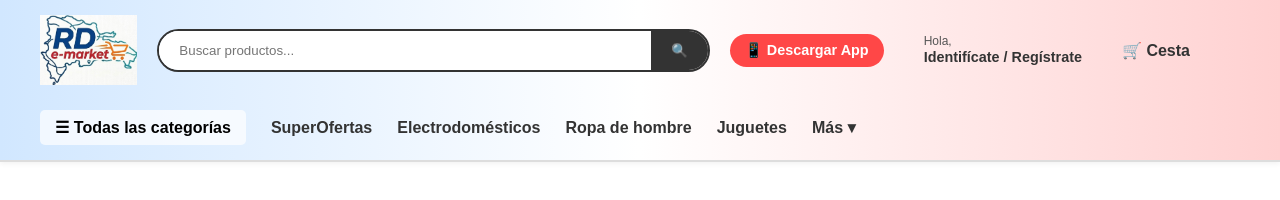
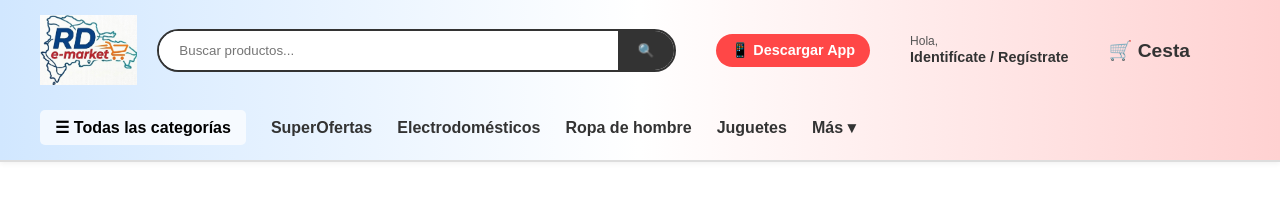
Before and after one commit to Glennyarp/rdmarket-backend, a website: page public/index.html in a window 1280 px wide. Drawn offline with Linux system fonts and the light colour scheme.

Commit message:
Ajustar buscador ancho y carrito grande

```diff
--- a/public/style.css
+++ b/public/style.css
@@ -23,25 +23,26 @@ body { margin: 0; font-family: Arial, sans-serif; }
 .logo-container { display: flex; align-items: center; }
 .logo-img { height: 70px; width: auto; object-fit: contain; }
 
-/* Buscador */
+/* Buscador: Más largo hacia la derecha */
 .search-container {
     flex-grow: 1;
     display: flex;
-    max-width: 600px;
+    max-width: 750px;
     border: 2px solid #333;
     border-radius: 25px;
     overflow: hidden;
+    margin-right: 20px;
 }
 
 .search-container input { width: 100%; padding: 12px 20px; border: none; outline: none; }
 .search-container button { border: none; background: #333; color: white; padding: 0 20px; cursor: pointer; }
 
-/* Acciones de usuario - Desplazadas a la izquierda y más separadas */
+/* Acciones de usuario */
 .user-actions {
     display: flex;
     align-items: center;
-    gap: 40px;          /* Separación mayor */
-    margin-right: 50px; /* Desplazamiento a la izquierda */
+    gap: 40px;
+    margin-right: 50px;
     white-space: nowrap;
 }
 
@@ -58,7 +59,14 @@ body { margin: 0; font-family: Arial, sans-serif; }
 .user-login { display: flex; flex-direction: column; line-height: 1.2; }
 .hello-text { font-size: 0.75em; color: #555; }
 .auth-link { text-decoration: none; color: #333; font-weight: bold; font-size: 0.9em; }
-.cart-link { text-decoration: none; color: #333; font-weight: bold; }
+
+/* Carrito más grande */
+.cart-link {
+    text-decoration: none;
+    color: #333;
+    font-weight: bold;
+    font-size: 1.2em;
+}
 
 /* Fila Inferior (Categorías) */
 .header-bottom {
```
